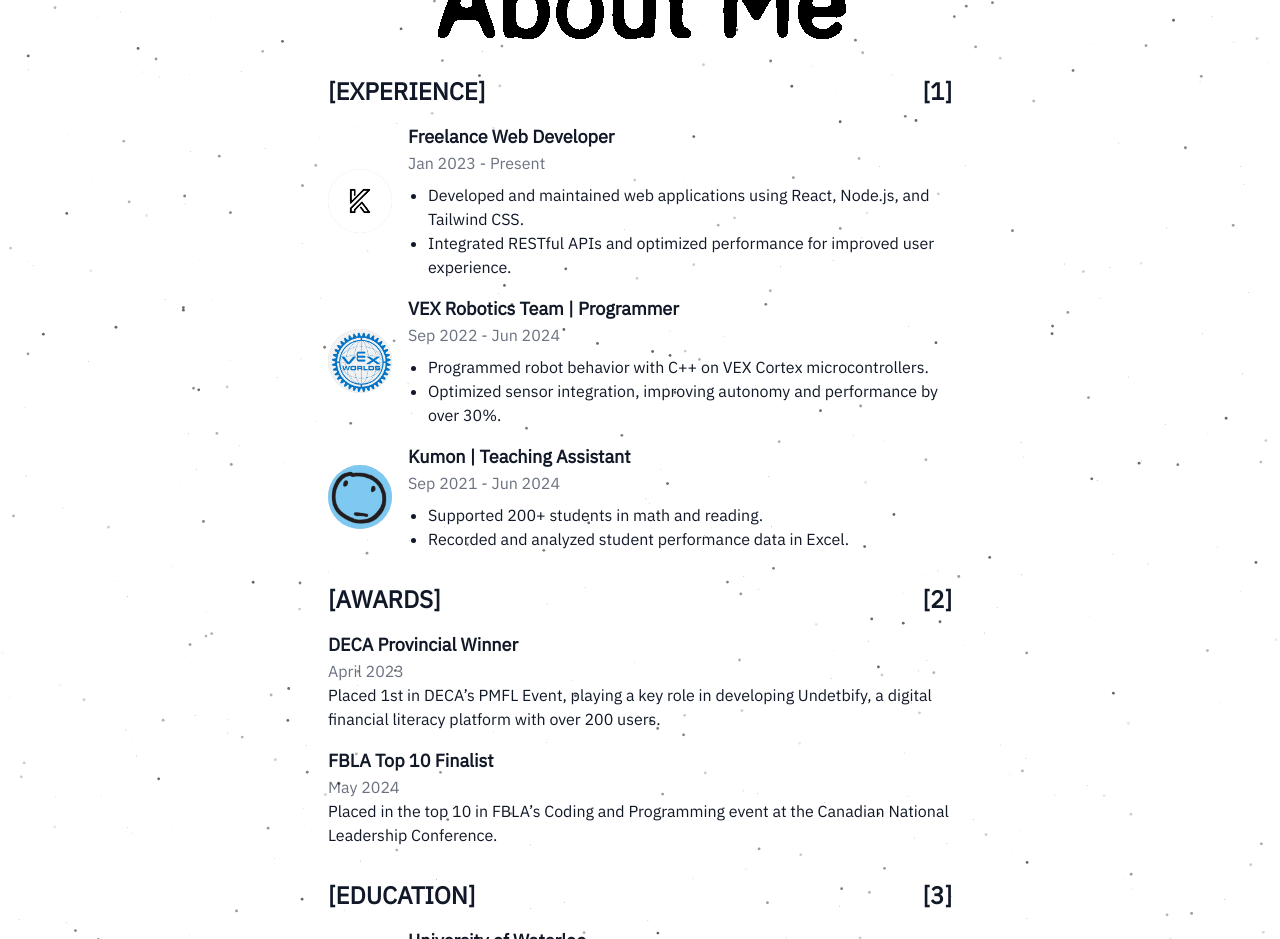
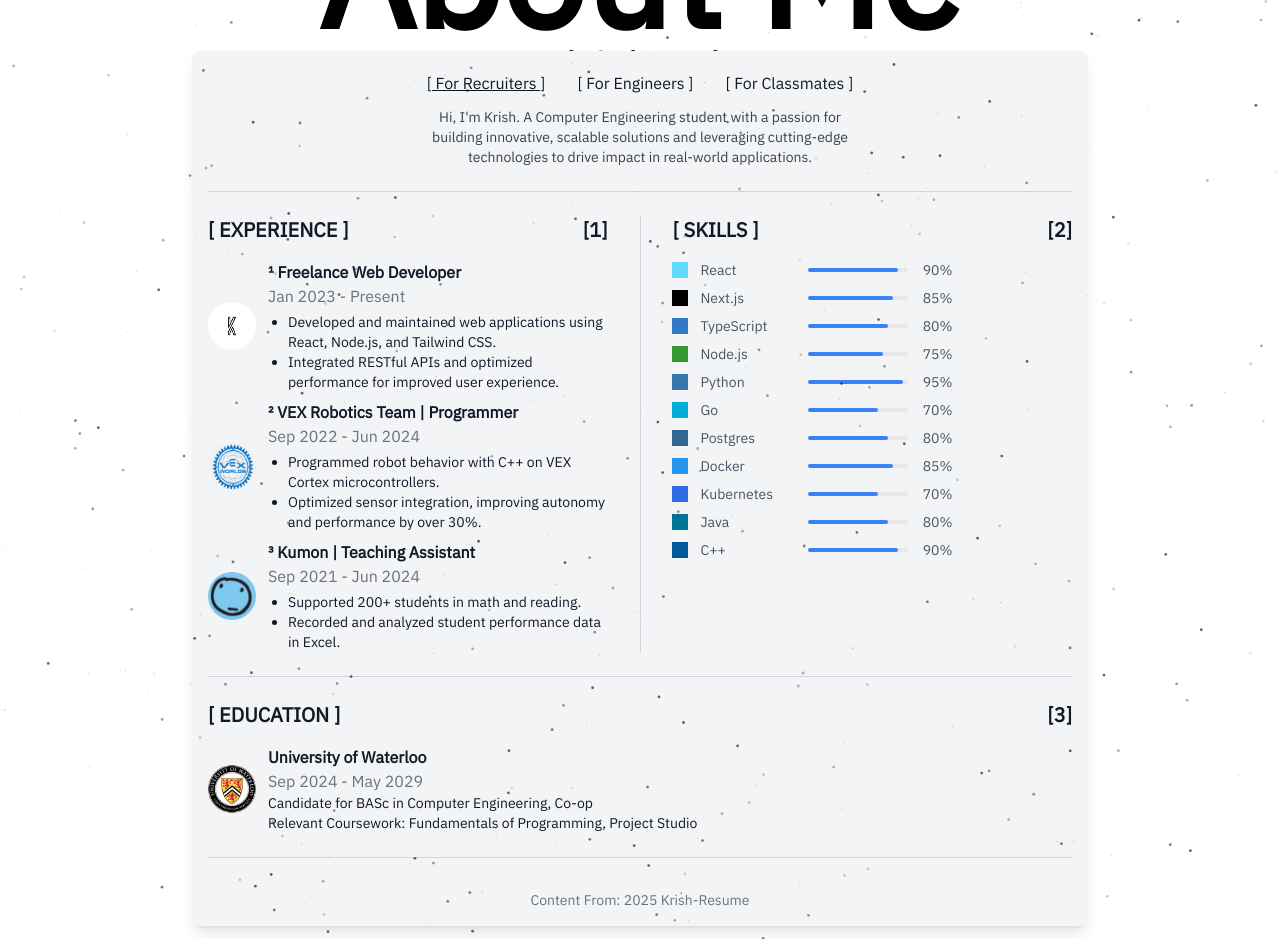
Before and after one commit to Krishpraj/my-portfolio, a Next.js app: page / in a window 1280 px wide. Shown: the part 2560-3499 px from the top of the page. Built offline with nearby package versions, Linux system fonts and the light colour scheme.

Commit message:
Update homepage content and layout; enhance introduction and add 'About Me' section

```diff
--- a/src/app/page.tsx
+++ b/src/app/page.tsx
@@ -96,15 +96,20 @@
           Waterloo Computer Engineering Student
         </motion.h2>
 
-        <div className="mt-2 text-[12px] font-mono mb-[100px] mx-auto text-center flex items-center justify-center max-w-[30rem] z-0 text-blue-700-400 ">
+        <div className="mt-2 text-[12px] font-mono mb-[100px] mx-auto text-center flex items-center justify-center max-w-[rem] z-0 text-blue-700-400 ">
           <motion.div id="introduction" className="mt-[100px] text-center"></motion.div>
-          <TextReveal className={`mt-[150px] ${darkMode ? 'dark' : ''}`} text="An aspiring software developer passionate about creating innovative open-source software solutions."/>
+          <TextReveal className={`mt-[150px] ${darkMode ? 'dark' : ''}`} text="Innovation thrives where curiosity meets action. The most powerful solutions come from those who dare to challenge the norm, push boundaries, and turn ideas into reality. Keep building, keep learning, and keep creating impact"/>
         </div>
         <ScrollButton />
       </motion.div>
 
       <motion.div id="resume-section" className="mt-[100px] text-center"></motion.div>
-      <MorphingText texts={["About Me" ,"Quick Overview"]}/>
+      <div className="flex justify-center">
+        <h1 className="text-3xl text-[150px] font-bold">About Me</h1>
+      </div>
+      <div className="flex justify-center">
+        <p className="text-md mt-[50px] text-[40px] mb-[-50px] ">[પોર્ટફોલિયો]</p>
+      </div>
       <Resume darkMode={darkMode} />
 
       <motion.div id="personal-projects" className="mt-[100px] text-center"></motion.div>
--- a/src/components/ui/resume-section.tsx
+++ b/src/components/ui/resume-section.tsx
@@ -1,139 +1,181 @@
-import React, { useEffect, useState } from "react";
+import React, { useState } from "react";
 import { motion } from "framer-motion";
-import { IconCloud } from "@/components/ui/icon-cloud"; // Assuming you have this component
 import kumonImage from "@/assets/Kumon-Emblem.png";
 import freelanceWebDeveloperImage from "@/assets/K.jpg";
 import vexRoboticsImage from "@/assets/VEX-Robotics_Full-Color-1.png";
 import universityOfWaterlooImage from "@/assets/University_of_Waterloo_seal.svg.png";
 
-const slugs = [
-  "typescript", "javascript", "dart", "java", "react", "flutter", "android",
-  "html5", "css3", "nodedotjs", "express", "nextdotjs", "prisma", "amazonaws",
-  "postgresql", "firebase", "nginx", "vercel", "testinglibrary", "jest", "cypress",
-  "docker", "git", "jira", "github", "gitlab", "visualstudiocode", "androidstudio",
-  "sonarqube", "figma"
-];
-
-export function IconCloudDemo() {
-  const images = slugs.map(
-    (slug) => `https://cdn.simpleicons.org/${slug}/${slug}`
-  );
-
-  return (
-    <div className="relative flex size-full max-w-lg items-center justify-center overflow-hidden rounded-lg ">
-      <IconCloud images={images} />
-    </div>
-  );
-}
-
 interface ResumeProps {
   darkMode: boolean;
 }
 
+const skillLevels = [
+  { skill: "React", level: 90 },
+  { skill: "Next.js", level: 85 },
+  { skill: "TypeScript", level: 80 },
+  { skill: "Node.js", level: 75 },
+  { skill: "Python", level: 95 },
+  { skill: "Go", level: 70 },
+  { skill: "Postgres", level: 80 },
+  { skill: "Docker", level: 85 },
+  { skill: "Kubernetes", level: 70 },
+  { skill: "Java", level: 80 },
+  { skill: "C++", level: 90 },
+];
+const skillColors: { [key: string]: string } = {
+  React: "#61DAFB",
+  "Next.js": "#000000",
+  TypeScript: "#3178C6",
+  "Node.js": "#339933",
+  Python: "#3776AB",
+  Go: "#00ADD8",
+  Postgres: "#336791",
+  Docker: "#2496ED",
+  Kubernetes: "#326CE5",
+  Java: "#007396",
+  "C++": "#00599C",
+};
+
 const Resume: React.FC<ResumeProps> = ({ darkMode }) => {
+  const [audienceType, setAudienceType] = useState<'recruiter' | 'engineer' | 'classmate'>('recruiter');
+
   return (
-    <div className={`${darkMode ? "bg-black text-white" : "bg-white text-gray-900"} max-w-2xl mx-auto p-6 min-h-screen font-mono`}>
-      {/* Experience Section */}
-      <section className="mb-8">
-      <h2 className="text-2xl font-semibold mb-4 flex justify-between">
-          <span>[EXPERIENCE]</span>
+    <div className={`${darkMode ? "bg-black text-white" : "bg-white text-gray-900"} min-h-screen flex items-center justify-center`}>
+      <div className="max-w-4xl w-full p-4 bg-gray-100 dark:bg-gray-800 rounded-lg shadow-lg">
+        {/* Header */}
+
+        {/* Audience Selector */}
+        <section className="mb-6 text-center">
+          <div className="flex justify-center gap-2">
+            <button
+              onClick={() => setAudienceType('recruiter')}
+              className={`px-3 py-1 rounded-lg ${darkMode ? 'hover:bg-gray-800' : 'hover:bg-gray-200'} transition-colors ${audienceType === 'recruiter' ? 'underline' : ''}`}
+            >
+             [ For Recruiters ]
+            </button>
+            <button
+              onClick={() => setAudienceType('engineer')}
+              className={`px-3 py-1 rounded-lg ${darkMode ? 'hover:bg-gray-800' : 'hover:bg-gray-200'} transition-colors ${audienceType === 'engineer' ? 'underline' : ''}`}
+            >
+             [ For Engineers ]
+            </button>
+            <button
+              onClick={() => setAudienceType('classmate')}
+              className={`px-3 py-1 rounded-lg ${darkMode ? 'hover:bg-gray-800' : 'hover:bg-gray-200'} transition-colors ${audienceType === 'classmate' ? 'underline' : ''}`}
+            >
+            [ For Classmates ]
+            </button>
+          </div>
+          <p className="mt-2 text-sm text-gray-700 dark:text-gray-300 max-w-md mx-auto">
+            {audienceType === 'recruiter'
+              ? "Hi, I'm Krish. A Computer Engineering student with a passion for building innovative, scalable solutions and leveraging cutting-edge technologies to drive impact in real-world applications."
+              : audienceType === 'engineer'
+              ? "Hi, I'm Krish. Fellow developer passionate about clean code, system design, and exploring cutting-edge technologies to build robust solutions."
+              : "Hi, I'm Krish. Computer Engineering student at Waterloo, always eager to collaborate on interesting projects and share knowledge with peers."
+            }
+          </p>
+        </section>
+
+        <hr className="my-6 border-gray-300 dark:border-gray-700" />
+
+        {/* Experience and Skills Section */}
+        <section className="mb-6 flex">
+          <div className="w-1/2 pr-4">
+          <h2 className="text-xl font-semibold mb-4 flex items-center">
+            <span>[ EXPERIENCE ]</span>
+            <span className="flex-1 mx-2 "></span>
             <span>[1]</span>
             </h2>
-        <div className="flex items-center space-x-4 mb-4">
-          <label htmlFor="icon-upload" className="w-16 h-16 rounded-full bg-gray-300 dark:bg-gray-300 cursor-pointer">
-            <img src={freelanceWebDeveloperImage.src} alt="Freelance Web Developer" className="w-16 h-16 object-cover rounded-full" />
-          </label>
-          <div className="flex-1">
-            <h3 className="text-lg font-semibold">Freelance Web Developer</h3>
-            <p className="text-gray-500 dark:text-gray-200">Jan 2023 - Present</p>
-            <ul className="list-disc ml-5 mt-2">
+            <div className="space-y-2">
+              <div className="flex items-center space-x-3">
+                <img src={freelanceWebDeveloperImage.src} alt="Freelance Web Developer" className="w-12 h-12 rounded-full" />
+                <div>
+                  <h3 className="text-md font-semibold">¹ Freelance Web Developer</h3>
+                  <p className="text-gray-500 dark:text-gray-400">Jan 2023 - Present</p>
+                  <ul className="list-disc ml-5 mt-1 text-sm">
                     <li>Developed and maintained web applications using React, Node.js, and Tailwind CSS.</li>
                     <li>Integrated RESTful APIs and optimized performance for improved user experience.</li>
                   </ul>
                 </div>
               </div>
-        <div className="flex items-center space-x-4 mb-4">
-          <label htmlFor="icon-upload2" className="w-16 h-16 rounded-full bg-gray-300 dark:bg-gray-600 cursor-pointer">
-            <img src={vexRoboticsImage.src} alt="VEX Robotics Team" className="w-16 h-16 object-cover rounded-full" />
-          </label>
-          <div className="flex-1">
-            <h3 className="text-lg font-semibold">VEX Robotics Team | Programmer</h3>
+              <div className="flex items-center space-x-3">
+                <img src={vexRoboticsImage.src} alt="VEX Robotics Team" className="w-12 h-12 rounded-full" />
+                <div>
+                  <h3 className="text-md font-semibold">² VEX Robotics Team | Programmer</h3>
                   <p className="text-gray-500 dark:text-gray-400">Sep 2022 - Jun 2024</p>
-            <ul className="list-disc ml-5 mt-2">
+                  <ul className="list-disc ml-5 mt-1 text-sm">
                     <li>Programmed robot behavior with C++ on VEX Cortex microcontrollers.</li>
                     <li>Optimized sensor integration, improving autonomy and performance by over 30%.</li>
                   </ul>
                 </div>
               </div>
-        <div className="flex items-center space-x-4 mb-4">
-          <label htmlFor="icon-upload3" className="w-16 h-16 rounded-full bg-gray-300 dark:bg-gray-600 cursor-pointer">
-            <img src={kumonImage.src} alt="Kumon" className="w-16 h-16 object-cover rounded-full" />
-          </label>
+              <div className="flex items-center space-x-3">
+                <img src={kumonImage.src} alt="Kumon" className="w-12 h-12 rounded-full" />
                 <div>
-            <h3 className="text-lg font-semibold">Kumon | Teaching Assistant</h3>
+                  <h3 className="text-md font-semibold">³ Kumon | Teaching Assistant</h3>
                   <p className="text-gray-500 dark:text-gray-400">Sep 2021 - Jun 2024</p>
-            <ul className="list-disc ml-5 mt-2">
+                  <ul className="list-disc ml-5 mt-1 text-sm">
                     <li>Supported 200+ students in math and reading.</li>
                     <li>Recorded and analyzed student performance data in Excel.</li>
                   </ul>
                 </div>
               </div>
-      </section>
+            </div>
+          </div>
 
-      {/* Awards and Achievements */}
-      <section className="mb-8"></section>
-      {/* Awards and Achievements */}
-      <section className="mb-8">
-      <h2 className="text-2xl font-semibold mb-4 flex justify-between">
-          <span>[AWARDS]</span>
+          <div className="w-px bg-gray-300 dark:bg-gray-700 mx-4"></div>
+
+          <div className="w-1/2 pl-4">
+          <h2 className="text-xl font-semibold mb-4 flex items-center">
+            <span>[ SKILLS ]</span>
+            <span className="flex-1 mx-2 "></span>
             <span>[2]</span>
             </h2>
-        <div className="mb-4">
-          <h3 className="text-lg font-semibold">DECA Provincial Winner</h3>
-          <p className="text-gray-500 dark:text-gray-400">April 2023</p>
-          <p>Placed 1st in DECA’s PMFL Event, playing a key role in developing Undetbify, a digital financial literacy platform with over 200 users.</p>
+            <div className="space-y-2">
+              {skillLevels.map(({ skill, level }) => (
+                <div key={skill} className="flex items-center space-x-3">
+                  <span className="w-4 h-4 " style={{ backgroundColor: skillColors[skill] }}></span>
+                  <span className="w-24 text-gray-600 dark:text-gray-300 text-sm">{skill}</span>
+                  <div className="flex-1 bg-gray-200 dark:bg-gray-700 h-1 rounded-full max-w-[100px]">
+                    <div
+                      className="bg-blue-500 dark:bg-blue-600 h-1 rounded-full"
+                      style={{ width: `${level}%` }}
+                    ></div>
                   </div>
-        <div className="mb-4">
-          <h3 className="text-lg font-semibold">FBLA Top 10 Finalist</h3>
-          <p className="text-gray-500 dark:text-gray-400">May 2024</p>
-          <p>Placed in the top 10 in FBLA’s Coding and Programming event at the Canadian National Leadership Conference.</p>
+                  <span className="w-8 text-right text-gray-600 dark:text-gray-300 text-sm">{level}%</span>
                 </div>
-      </section>
-
-      {/* Education */}
-      <section className="mb-8">
-        <h2 className="text-2xl font-semibold mb-4 flex justify-between">
-          <span>[EDUCATION]</span>
-          <span>[3]</span>
-        </h2>
-        <div className="flex items-center space-x-4">
-          <label htmlFor="icon-upload4" className="w-16 h-16 rounded-full bg-gray-300 dark:bg-gray-600 cursor-pointer">
-            <img src={universityOfWaterlooImage.src} alt="University of Waterloo" className="w-16 h-16 object-cover rounded-full" />
-          </label>
-          <div>
-            <h3 className="text-lg font-semibold">University of Waterloo</h3>
-            <p className="text-gray-500 dark:text-gray-400">Sep 2024 - May 2029</p>
-            <p>Candidate for BASc in Computer Engineering, Co-op</p>
-            <p>Relevant Coursework: Fundamentals of Programming, Project Studio</p>
+              ))}
             </div>
           </div>
         </section>
 
-      {/* Skills Section */}
-      <section className="mb-8">
-      <h2 className="text-2xl font-semibold mb-4 flex justify-between">
-          <span>[SKILLS]</span>
-          <span>[4]</span>
+        <hr className="my-6 border-gray-300 dark:border-gray-700" />
+
+        {/* Education Section */}
+        <section className="mb-6">
+            <h2 className="text-xl font-semibold mb-4 flex items-center">
+            <span>[ EDUCATION ]</span>
+            <span className="flex-1 mx-2 "></span>
+            <span>[3]</span>
             </h2>
-        <div className="flex flex-wrap gap-2">
-          {["React", "Next.js", "TypeScript", "Node.js", "Python", "Go", "Postgres", "Docker", "Kubernetes", "Java", "C++"].map(skill => (
-            <span key={skill} className="px-3 py-1 bg-gray-200 dark:bg-gray-700 text-gray-900 dark:text-white rounded-full text-sm">
-              {skill}
-            </span>
-          ))}
-          <IconCloudDemo />
+          <div className="flex items-center space-x-3">
+            <img src={universityOfWaterlooImage.src} alt="University of Waterloo" className="w-12 h-12 rounded-full" />
+            <div>
+              <h3 className="text-md font-semibold">University of Waterloo</h3>
+              <p className="text-gray-500 dark:text-gray-400">Sep 2024 - May 2029</p>
+              <p className="text-sm">Candidate for BASc in Computer Engineering, Co-op</p>
+              <p className="text-sm">Relevant Coursework: Fundamentals of Programming, Project Studio</p>
+            </div>
           </div>
         </section>
+
+        <hr className="my-6 border-gray-300 dark:border-gray-700" />
+
+        {/* Footer */}
+        <footer className="text-center mt-8">
+          <p className="text-gray-500 dark:text-gray-400 text-sm"> Content From: 2025 Krish-Resume </p>
+        </footer>
+      </div>
     </div>
   );
 };
```
Lines whose indentation alone changed are shown as unchanged.
